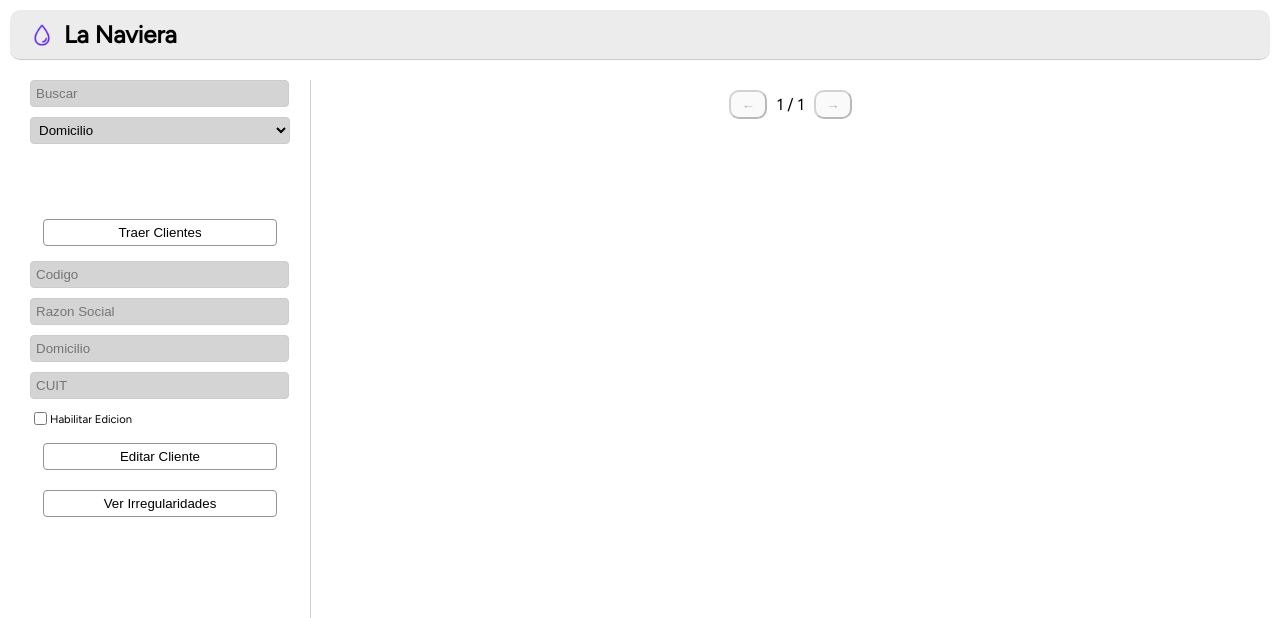
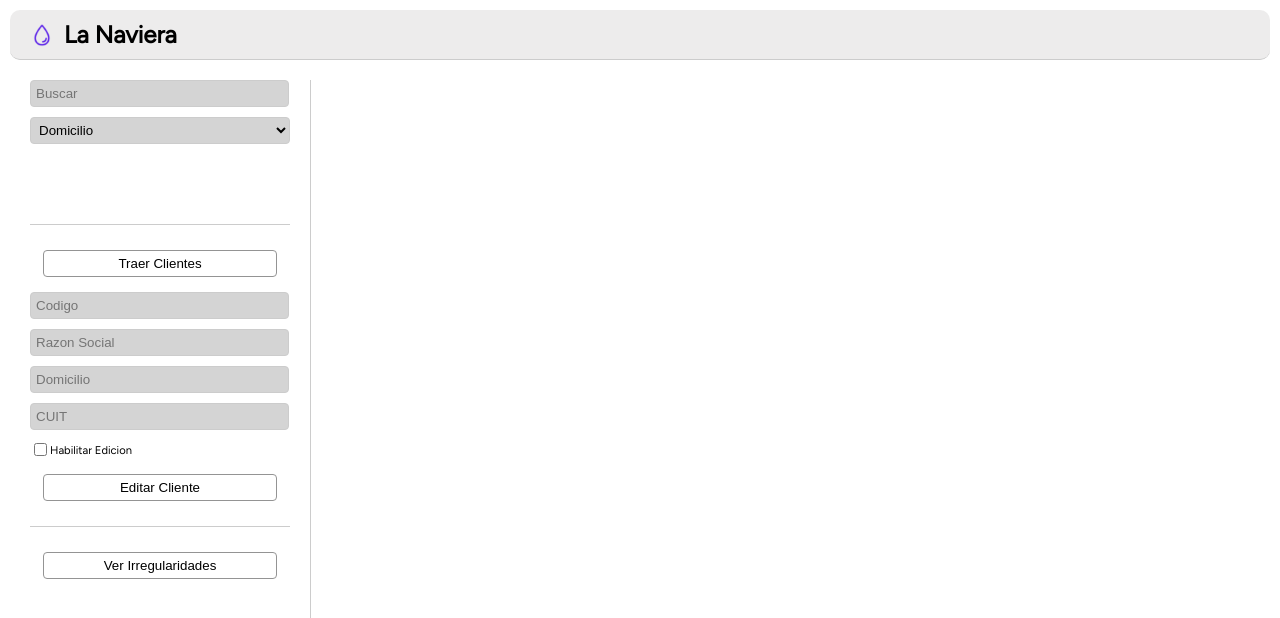
Before and after one commit to L34N07/PATnav, a React (Vite) app: page / in a window 1280 px wide. Shown: the top 618 px of the page. Built offline with nearby package versions, Linux system fonts and the light colour scheme.

Commit message:
Add separators and hide pagination until data

```diff
--- a/src/App.css
+++ b/src/App.css
@@ -187,3 +187,10 @@ tr.selected {
   white-space: nowrap;
   gap: 0px;
 }
+
+.separator {
+  width: 100%;
+  border: none;
+  border-bottom: 1px solid #ccc;
+  margin: 10px 0;
+}
--- a/src/App.tsx
+++ b/src/App.tsx
@@ -216,6 +216,7 @@ export default function App() {
             <option value="dom_fiscal1">Domicilio</option>
             <option value="cuit">CUIT</option>
           </select>
+          <hr className="separator" />
           <button className="fetch-button" onClick={handleButton1Click}>Traer Clientes</button>
           <input className="code-input"
             type="text"
@@ -254,6 +255,7 @@ export default function App() {
             Habilitar Edicion
           </label>
           <button className="edit-button" onClick={handleButton3Click}>Editar Cliente</button>
+          <hr className="separator" />
           <button className="irregularidades-button" onClick={handleButton2Click}>Ver Irregularidades</button>
         </div>
         <div className="table-container">
@@ -289,6 +291,7 @@ export default function App() {
             ))}
           </tbody>
         </table>
+          {rows.length > 0 && (
             <div className="pagination">
               <button onClick={() => setCurrentPage(p => Math.max(0, p - 1))} disabled={currentPage === 0}>
                 ←
@@ -298,6 +301,7 @@ export default function App() {
                 →
               </button>
             </div>
+          )}
         </div>
       </div>
     </div>
```
Lines whose indentation alone changed are shown as unchanged.
